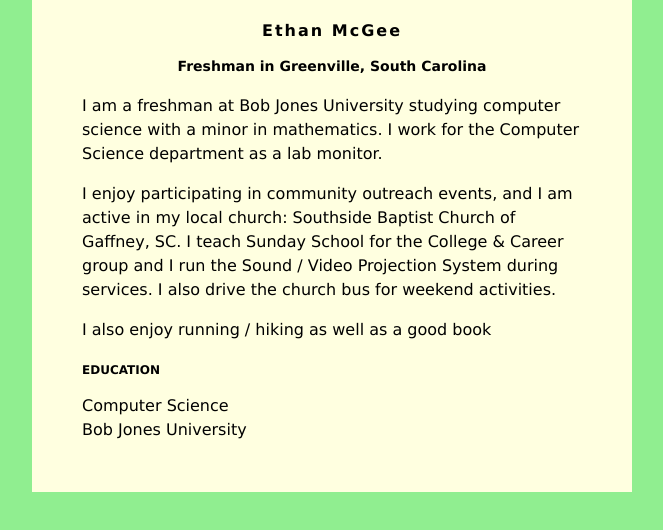
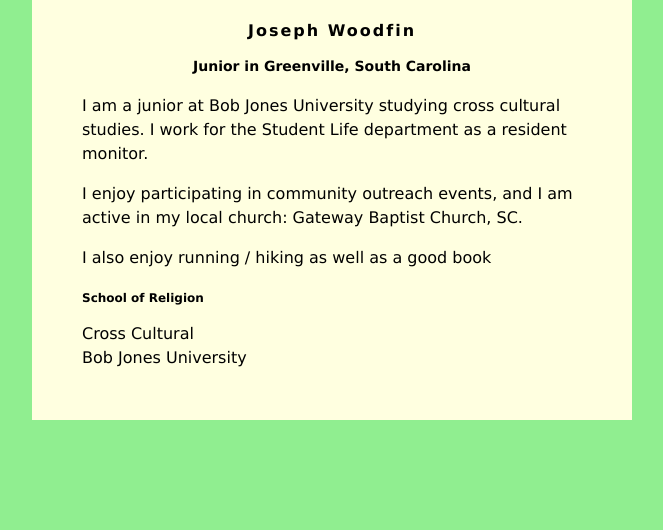
Before and after one commit to jtwoodfin2/jtwoodfin2.github.io, a plain HTML site: page index.html in a window 1280 px wide. Shown: the whole page, without its empty margins (308-971 px from the left). Drawn offline with Linux system fonts and the light colour scheme.

Commit message:
Update index.html

```diff
--- a/index.html
+++ b/index.html
@@ -30,19 +30,19 @@
 </head>
 <body>
     <div id="content">
-        <h1>Ethan McGee</h1>
-        <h2>Freshman in Greenville, South Carolina</h2>
+        <h1>Joseph Woodfin</h1>
+        <h2>Junior in Greenville, South Carolina</h2>
 
-         <p>I am a freshman at Bob Jones University studying computer science with a minor in mathematics. I work for the Computer Science department as a lab monitor.</p>
+         <p>I am a junior at Bob Jones University studying cross cultural studies. I work for the Student Life department as a resident monitor.</p>
          <p>
-            I enjoy participating in community outreach events, and I am active in my local church: Southside Baptist Church of Gaffney, SC.  I teach Sunday School for the College &amp; Career group and I run the Sound / Video Projection System during services.  I also drive the church bus for weekend activities.
+            I enjoy participating in community outreach events, and I am active in my local church: Gateway Baptist Church, SC.
          </p>
          <p>
             I also enjoy running / hiking as well as a good book
          </p>
 
-        <h3>EDUCATION</h3>
-        Computer Science<br>
+        <h3>School of Religion</h3>
+        Cross Cultural<br>
         Bob Jones University
     </div>
 
```
